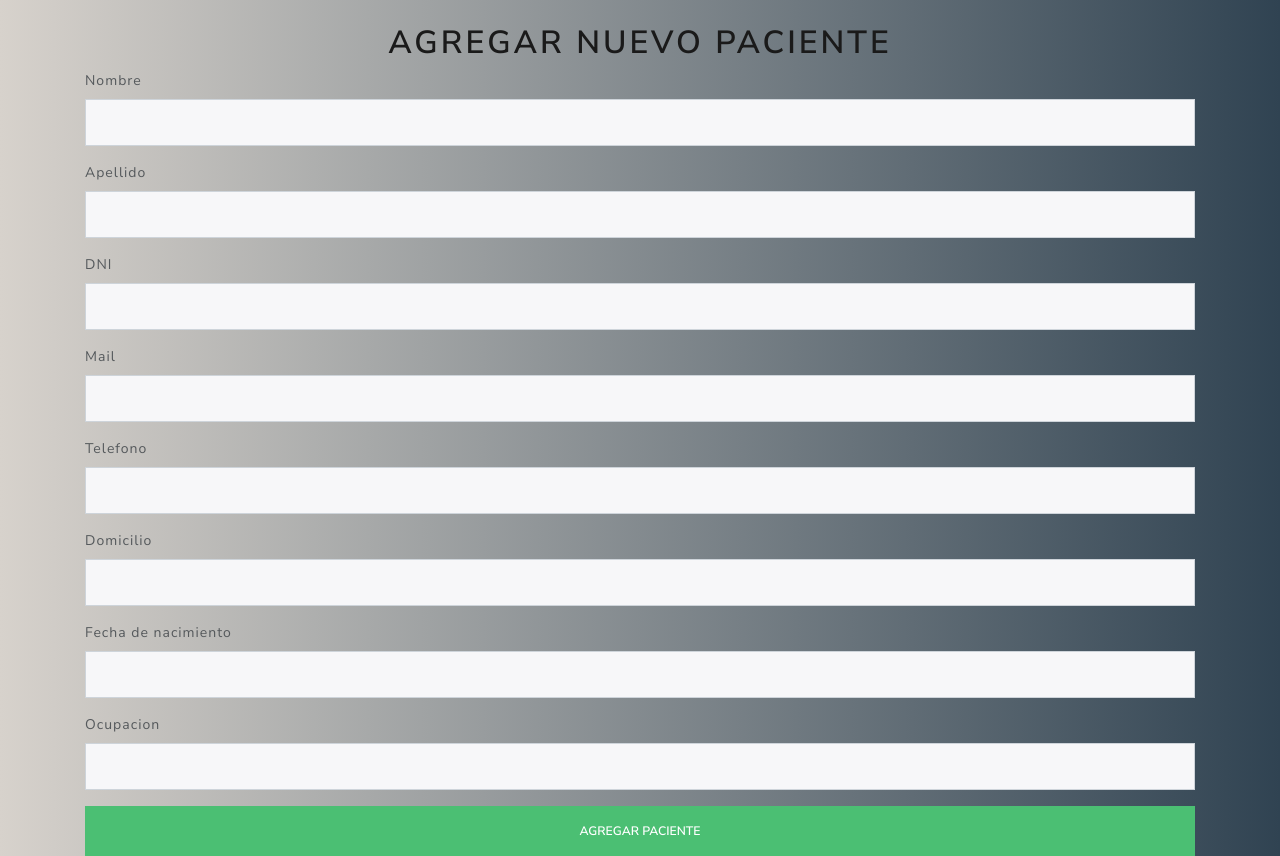
After one commit to tinchosalvatore/Consultorio-medico, a Flask app: page /nuevo_paciente in a window 1280 px wide. The commit adds this page. Run offline with Flask 3, Linux system fonts and the light colour scheme; some libraries are stand-ins or nearby versions.

Commit message:
ventana para agregar pacientes agregada

```diff
--- a/app.py
+++ b/app.py
@@ -1,4 +1,4 @@
-from flask import Flask, render_template, request, redirect, url_for
+from flask import Flask, render_template, request, redirect, url_for, session
 from flask_sqlalchemy import SQLAlchemy
 from datetime import datetime
 from sqlalchemy.orm import relationship
@@ -113,10 +113,42 @@ def buscar_paciente():
     mensaje = "No se encontraron pacientes con esa busqueda" if not resultados else None
     return render_template('index.html', resultados_busqueda=resultados, mensaje=mensaje) and redirect(url_for('home'))
 
+# Ruta para la navegacion de index.html a nuevo_paciente.html
+@app.route('/nuevo_paciente')
+def nuevo_paciente():
+    return render_template('nuevo_paciente.html')
+
  # funcion para agregar un nuevo paciente a la base de datos
 @app.route('/agregar_paciente', methods=['POST'])
 def agregar_paciente():
-    Paciente()
+    # Obtenemos los datos del formulario
+    nombre = request.form.get('nombre')
+    apellido = request.form.get('apellido')
+    dni = request.form.get('dni')
+    mail = request.form.get('mail')
+    telefono = request.form.get('telefono')
+    domicilio = request.form.get('domicilio')
+    fecha_nacimiento = request.form.get('fecha_nacimiento')
+    ocupacion = request.form.get('ocupacion')
+
+    # Creamos el nuevo paciente con los datos recibidos
+    paciente = Paciente(
+        nombre_paciente=nombre,
+        apellido=apellido,
+        dni=dni,
+        mail=mail,
+        telefono=telefono,
+        domicilio=domicilio,
+        fecha_nacimiento=fecha_nacimiento,
+        ocupacion=ocupacion
+        )
+    db.session.add(paciente)
+    db.session.commit()
+
+
+    mensaje = "El paciente se agrego correctamente"
+    return render_template('agregar_paciente.html', mensaje=mensaje)
+
 
 
 
--- /dev/null
+++ b/templates/nuevo_paciente.html
@@ -0,0 +1,61 @@
+<!DOCTYPE html>
+<html lang="en">
+<head>
+    <meta charset="UTF-8">
+    <meta name="viewport" content="width=device-width, initial-scale=1.0">
+    <title>Agregar Paciente</title>
+    <link rel="stylesheet" href="https://cdn.jsdelivr.net/npm/bootswatch@4.5.2/dist/lux/bootstrap.min.css">
+    <link rel="stylesheet" href="{{ url_for('static',filename='main.css') }}">
+</head>
+<body>
+    <div class="container mt-4">
+        <h1 class="text-center">Agregar Nuevo Paciente</h1>
+                <!-- Envia los datos a la ruta agregar_paciente -->
+        <form action="/agregar_paciente" method="post">
+                <!-- Nombre -->
+            <div class="form-group">
+                <label for="nombre">Nombre</label>
+                <input type="text" name="nombre" id="nombre" class="form-control" required>
+            </div>
+                <!-- Apellido -->
+            <div class="form-group">
+                <label for="apellido">Apellido</label>
+                <input type="text" name="apellido" id="apellido" class="form-control" required>
+            </div>
+                <!-- DNI -->
+            <div class="form-group">
+                <label for="dni">DNI</label>
+                <input type="number" name="dni" id="dni" class="form-control" required>
+            </div>
+                <!-- mail -->
+            <div class="form-group">
+                <label for="mail">Mail</label>
+                <input type="text" name="mail" id="mail" class="form-control" required>
+            </div>
+                <!-- telefono -->
+            <div class="form-group">
+                <label for="telefono">Telefono</label>
+                <input type="text" name="telefono" id="telefono" class="form-control" required>
+            </div>
+                <!-- domicilio -->
+            <div class="form-group">
+                <label for="domicilio">Domicilio</label>
+                <input type="text" name="domicilio" id="domicilio" class="form-control" required>
+            </div>
+                <!-- fecha nacimiento -->
+            <div class="form-group">
+                <label for="fecha_nacimiento">Fecha de nacimiento</label>
+                <input type="text" name="fecha_nacimiento" id="fecha_nacimiento" class="form-control" required>
+            </div>
+
+            <!-- ocupacion -->
+            <div class="form-group">
+                <label for="ocupacion">Ocupacion</label>
+                <input type="text" name="ocupacion" id="ocupacion" class="form-control" required>
+            </div>
+
+            <button type="submit" class="btn btn-success btn-block">Agregar Paciente</button>
+        </form>
+    </div>
+</body>
+</html>
```
Also changed, not shown: templates/index.html (+9 -28 lines).
